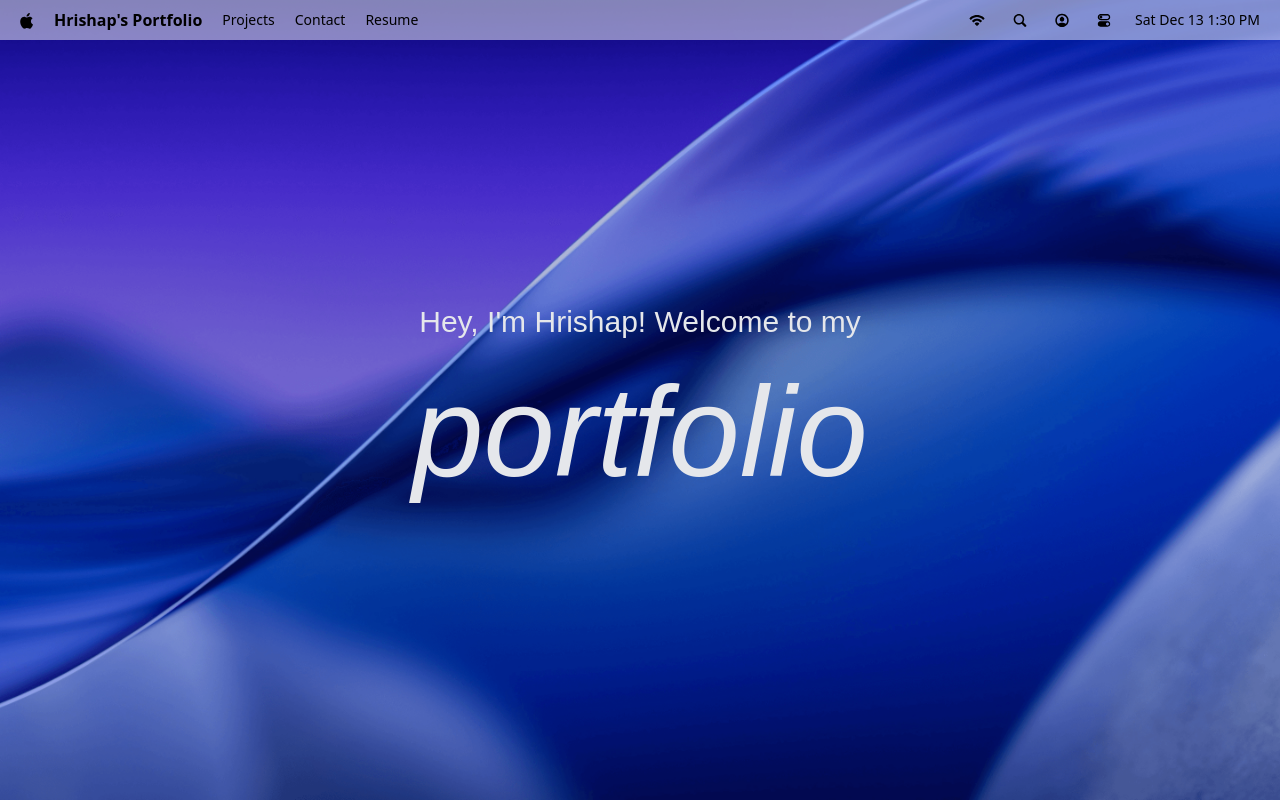
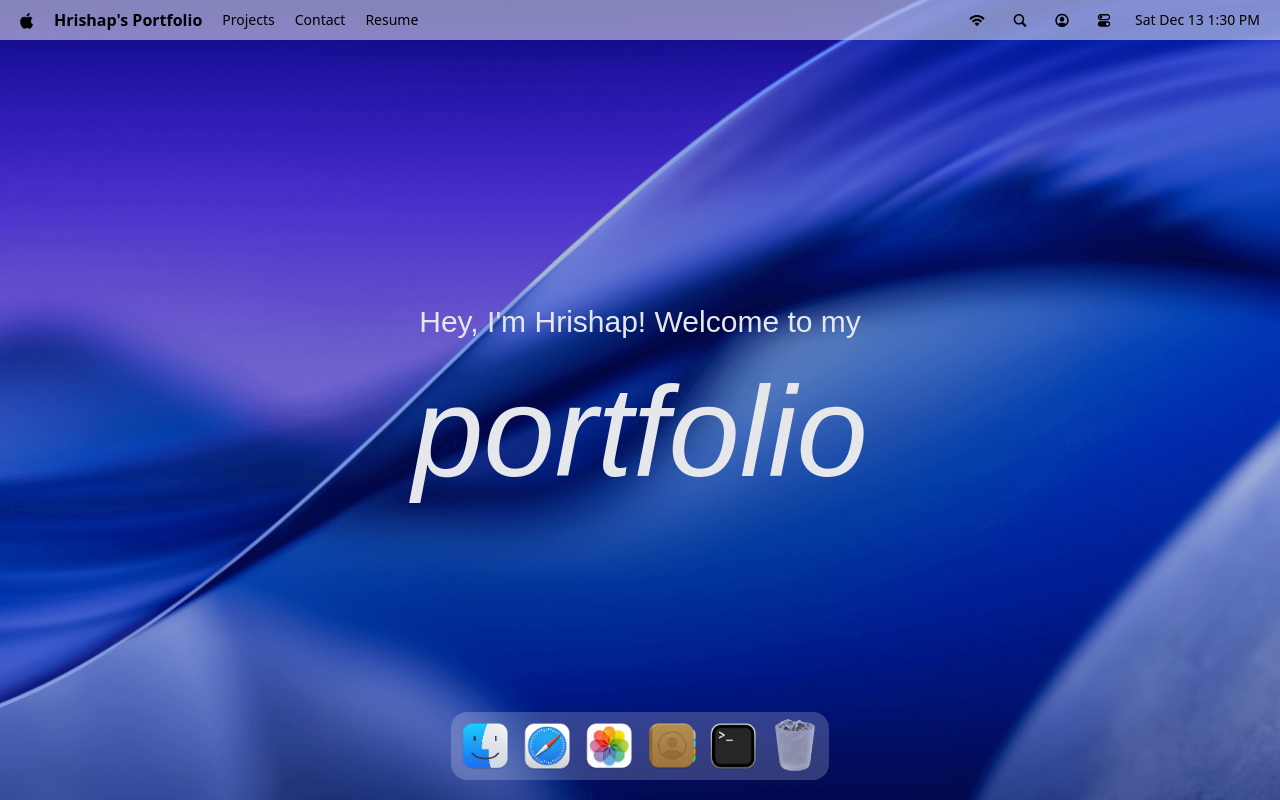
Before and after one commit to Hrishap/Hrishap_portfolio, a React (Vite) app: page / in a window 1280 px wide. Built offline with nearby package versions, Linux system fonts and the light colour scheme; a web font is replaced by a local one.

Commit message:
Implement dock presentation

```diff
--- a/package.json
+++ b/package.json
@@ -17,6 +17,7 @@
     "lucide-react": "^0.561.0",
     "react": "^19.2.0",
     "react-dom": "^19.2.0",
+    "react-tooltip": "^5.30.0",
     "tailwindcss": "^4.1.17"
   },
   "devDependencies": {
--- a/src/App.jsx
+++ b/src/App.jsx
@@ -1,5 +1,7 @@
+import Dock from '#components/Dock'
 import Navbar from '#components/Navbar'
 import Welcome from '#components/Welcome'
+
 import React from 'react'
 
 const App = () => {
@@ -7,6 +9,7 @@
   <main>
     <Navbar/>
     <Welcome/>
+   <Dock/>
   </main>
   )
 }
--- /dev/null
+++ b/src/components/Dock.jsx
@@ -0,0 +1,90 @@
+import { dockApps } from '#constants'
+import { Tooltip } from 'react-tooltip'
+import React, { useRef } from 'react'
+import { useGSAP } from '@gsap/react'
+import gsap from 'gsap'
+const Dock = () => {
+    const dockRef = useRef(null)
+
+    useGSAP(()=>{
+        const dock = dockRef.current;
+        if(!dock) return;
+        const icons = dock.querySelectorAll(".dock-icon");
+
+        const animateIcons = (mouseX) =>{
+            const {left} = dock.getBoundingClientRect();
+
+            icons.forEach((icon)=>{
+                const {left:iconLeft , width} = icon.getBoundingClientRect()
+                const center = iconLeft - left + width/2;
+                const distance = Math.abs(mouseX-center)
+                const intensity = Math.exp(-(distance**2)/2000)
+
+                gsap.to(icon,{
+                    scale:1+0.25*intensity,
+                    y :-15*intensity,
+                    duration:0.2,
+                    ease:"power1.out"
+                })
+            })
+        }
+
+        const handleMouseMove = (e) =>{
+            const {left} = dock.getBoundingClientRect();
+            animateIcons(e.clientX- left)
+        }
+
+        const resetIcons = () =>
+            icons.forEach((icon) =>
+                gsap.to(icon,{
+                    scale:1,
+                    y :0,
+                    duration:0.2,
+                    ease:"power1.out"
+                })
+            )
+
+            dock.addEventListener("mousemove",handleMouseMove)
+            dock.addEventListener("mouseleave",resetIcons)
+
+            return () =>{
+                dock.removeEventListener("mousemove",handleMouseMove)
+                dock.removeEventListener("mouseleave",resetIcons)
+            }
+    },[])
+
+
+    const toggleApp = (app) =>{
+
+    }
+  return (
+    <section id='dock'>
+        <div ref={dockRef} className='dock-container'>
+            {dockApps.map(({id , name , icon , canOpen})=>(
+                    <div key={id} className='relative flex justify-content '>
+                            <button
+                            type="button"
+                            className='dock-icon'
+                            aria-label={name}
+                            data-tooltip-id="dock-tooltip"
+                            data-tooltip-content={name}
+                            data-tooltip-delay-show={150}
+                            disabled ={!canOpen}
+                            onClick = {()=>toggleApp({id,canOpen})}
+                            >
+                                <img
+                                src={`/images/${icon}`}
+                                alt={name}
+                                loading='lazy'
+                                className={canOpen?"" : "opacity-60"}
+                                />
+                            </button>
+                   </div>
+            ))}
+            <Tooltip id="dock-tooltip" place="top" className="tooltip"/>
+        </div>
+    </section>
+  )
+}
+
+export default Dock
```
Also changed, not shown: 1 other file (tests, documents, lock files or other folders).
